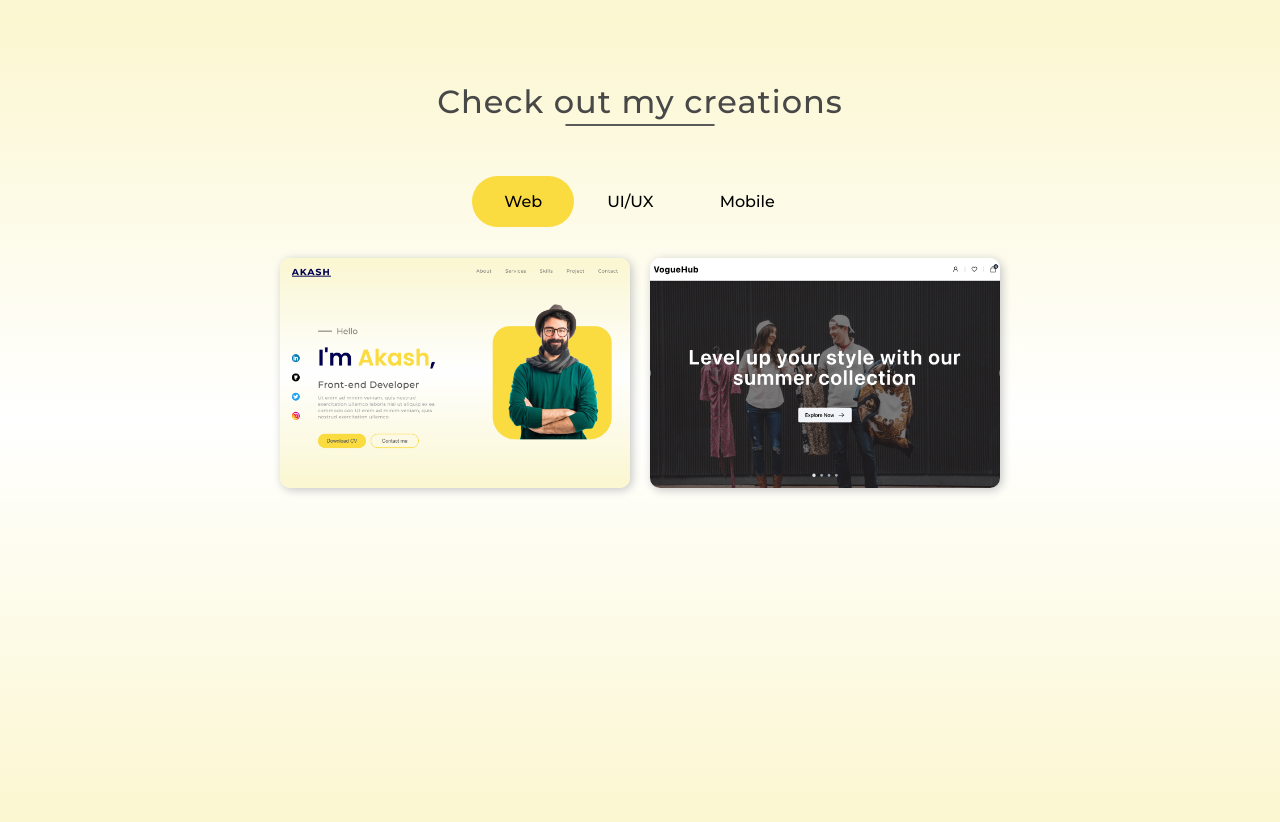
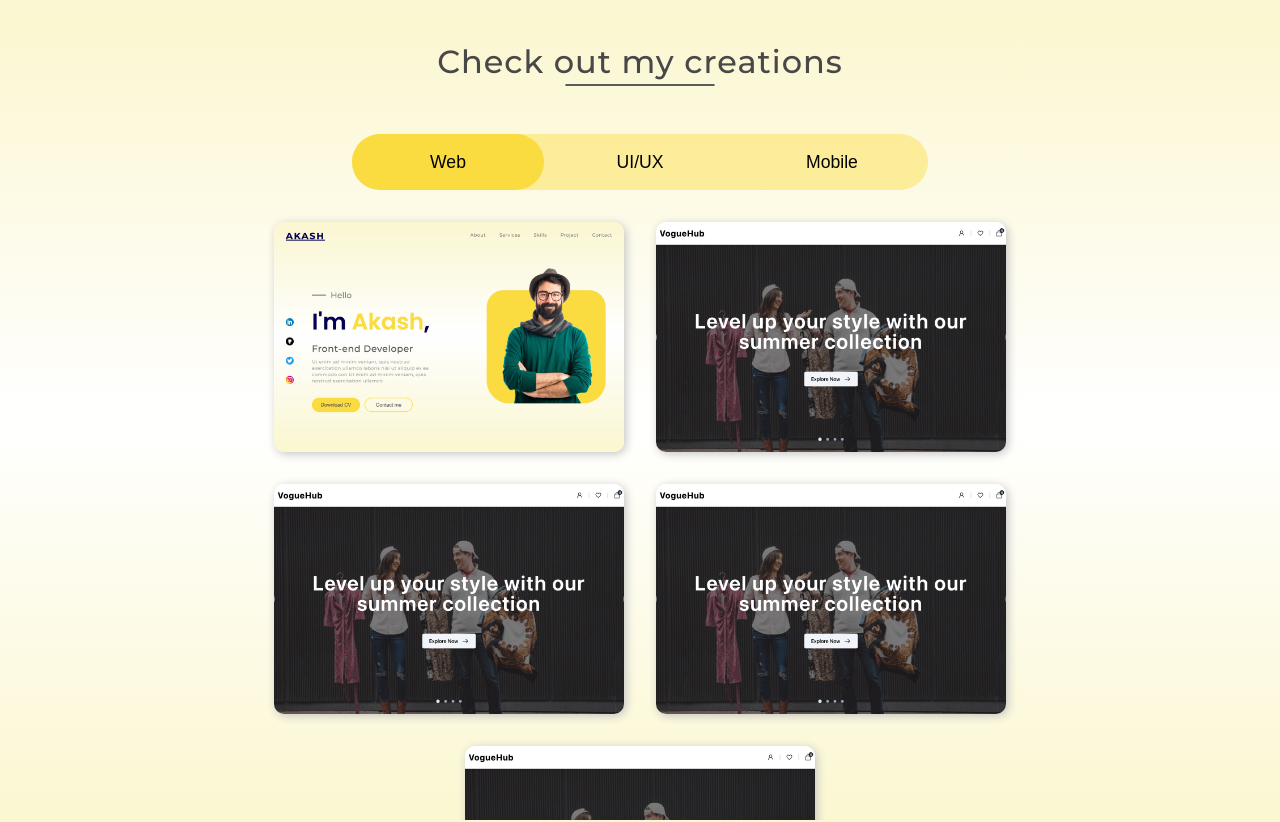
Before and after one commit to akashpatil8/personal-portfolio, a React (Vite) app: page / in a window 1280 px wide. Shown: the part 3180-4002 px from the top of the page. Built offline with nearby package versions, Linux system fonts and the light colour scheme.

Commit message:
Update TabComponent.jsx

```diff
--- a/package.json
+++ b/package.json
@@ -15,7 +15,6 @@
     "react-dom": "^18.2.0",
     "react-hook-form": "^7.51.1",
     "react-infinite-scroll-component": "^6.1.0",
-    "react-tabs": "^6.0.2",
     "react-type-animation": "^3.2.0"
   },
   "devDependencies": {
--- a/public/data/projectData.js
+++ b/public/data/projectData.js
@@ -58,27 +58,27 @@ export const projectData = {
       desc: "Ut enim ad minim veniam, quis nostrud exercitation ullamco laboris nisi ut aliquip ex ea commodo con Ut enim ad minim veniam, quiscnostrud exercitation ullamcoa",
       skillIcon: [react, tailwind, framer],
     },
-    // {
-    //   id: 3,
-    //   title: "pizzeria",
-    //   poster: "webProject3",
-    //   desc: "Ut enim ad minim veniam, quis nostrud exercitation ullamco laboris nisi ut aliquip ex ea commodo con Ut enim ad minim veniam, quiscnostrud exercitation ullamcoa",
-    //   skillIcon: ["html", "css", "javascript"],
-    // },
-    // {
-    //   id: 4,
-    //   title: "quizzler",
-    //   poster: "webProject4",
-    //   desc: "Ut enim ad minim veniam, quis nostrud exercitation ullamco laboris nisi ut aliquip ex ea commodo con Ut enim ad minim veniam, quiscnostrud exercitation ullamcoa",
-    //   skillIcon: ["html", "css", "javascript"],
-    // },
-    // {
-    //   id: 5,
-    //   title: "mapty website",
-    //   poster: "webProject5",
-    //   desc: "Ut enim ad minim veniam, quis nostrud exercitation ullamco laboris nisi ut aliquip ex ea commodo con Ut enim ad minim veniam, quiscnostrud exercitation ullamcoa",
-    //   skillIcon: ["html", "css", "javascript"],
-    // },
+    {
+      id: 3,
+      title: "VogueHub",
+      poster: voguehub,
+      desc: "Ut enim ad minim veniam, quis nostrud exercitation ullamco laboris nisi ut aliquip ex ea commodo con Ut enim ad minim veniam, quiscnostrud exercitation ullamcoa",
+      skillIcon: [react, tailwind, framer],
+    },
+    {
+      id: 4,
+      title: "VogueHub",
+      poster: voguehub,
+      desc: "Ut enim ad minim veniam, quis nostrud exercitation ullamco laboris nisi ut aliquip ex ea commodo con Ut enim ad minim veniam, quiscnostrud exercitation ullamcoa",
+      skillIcon: [react, tailwind, framer],
+    },
+    {
+      id: 5,
+      title: "VogueHub",
+      poster: voguehub,
+      desc: "Ut enim ad minim veniam, quis nostrud exercitation ullamco laboris nisi ut aliquip ex ea commodo con Ut enim ad minim veniam, quiscnostrud exercitation ullamcoa",
+      skillIcon: [react, tailwind, framer],
+    },
   ],
   mobile: [
     {
--- a/src/components/project/TabComponent.jsx
+++ b/src/components/project/TabComponent.jsx
@@ -1,6 +1,7 @@
+import "./tabComponent.scss";
+import { useState } from "react";
 import { motion } from "framer-motion";
-import { Tab, Tabs, TabList, TabPanel } from "react-tabs";
-import "./tabComponent.scss";
+
 import { projectData } from "../../../public/data/projectData";
 import ProjectCard from "./ProjectCard";
 
@@ -15,18 +16,37 @@ const varients = {
 };
 
 export default function TabComponent() {
+  const [tab, setTab] = useState("web");
   const { web, mobile, uiux } = projectData;
 
   return (
-    <Tabs>
-      <TabList>
-        <Tab>Web</Tab>
-        <Tab>UI/UX</Tab>
-        <Tab>Mobile</Tab>
-      </TabList>
+    <>
+      <div className="tabs">
+        <button
+          onClick={() => setTab("web")}
+          className="tab--button"
+          style={{ backgroundColor: `${tab === "web" ? "#fadc40" : ""}` }}
+        >
+          Web
+        </button>
+        <button
+          onClick={() => setTab("uiux")}
+          className="tab--button"
+          style={{ backgroundColor: `${tab === "uiux" ? "#fadc40" : ""}` }}
+        >
+          UI/UX
+        </button>
+        <button
+          onClick={() => setTab("mobile")}
+          className="tab--button"
+          style={{ backgroundColor: `${tab === "mobile" ? "#fadc40" : ""}` }}
+        >
+          Mobile
+        </button>
+      </div>
 
-      <TabPanel>
-        <div className="tab-card-container">
+      {tab === "web" && (
+        <div className="tab--container">
           {web.map((item, i) => (
             <motion.div
               key={item.id}
@@ -39,10 +59,9 @@ export default function TabComponent() {
             </motion.div>
           ))}
         </div>
-      </TabPanel>
-
-      <TabPanel>
-        <div className="tab-card-container">
+      )}
+      {tab === "uiux" && (
+        <div className="tab--container">
           {uiux.map((item, i) => (
             <motion.div
               key={item.id}
@@ -55,10 +74,9 @@ export default function TabComponent() {
             </motion.div>
           ))}
         </div>
-      </TabPanel>
-
-      <TabPanel>
-        <div className="tab-card-container">
+      )}
+      {tab === "mobile" && (
+        <div className="tab--container">
           {mobile.map((item, i) => (
             <motion.div
               key={item.id}
@@ -67,11 +85,12 @@ export default function TabComponent() {
               whileInView="final"
               custom={i + 1}
             >
+              {" "}
               <ProjectCard item={item} />
             </motion.div>
           ))}
         </div>
-      </TabPanel>
-    </Tabs>
+      )}
+    </>
   );
 }
--- a/src/components/project/tabComponent.scss
+++ b/src/components/project/tabComponent.scss
@@ -1,35 +1,30 @@
 @import "react-tabs/style/react-tabs.scss";
 
-.react-tabs__tab-list {
-  border: none;
-  margin-bottom: 2rem;
-  text-align: center;
+.tabs {
+  display: flex;
+  background-color: #fadb4071;
+  border-radius: 3rem;
+
+  .tab--button {
+    height: 3.5rem;
+    width: 12rem;
+    border-radius: 3rem;
+    border: none;
+    font-size: 1.1rem;
+    background-color: transparent;
+  }
 }
 
-.react-tabs__tab--selected {
-  background-color: #fadc40;
-  color: black;
-  border-radius: 50px;
-  border: none;
-}
-.react-tabs__tab {
-  display: inline-block;
-  position: relative;
-  list-style: none;
-  padding: 1rem 2rem;
-  cursor: pointer;
-  font-size: 1rem;
-  font-weight: 500;
+.tab--container {
+  padding: 2rem;
+  display: flex;
+  justify-content: center;
+  flex-wrap: wrap;
+  gap: 2rem;
+  height: calc(100vh - 12rem);
 }
 
-.react-tabs__tab-panel {
-  height: 500px;
-  width: auto;
+.active {
+  background-color: #fadc40;
+  font-weight: bold;
 }
-
-.tab-card-container {
-  display: flex;
-  flex-wrap: wrap;
-  justify-content: center;
-  gap: 20px;
-}
```
Also changed, not shown: 1 other file (tests, documents, lock files or other folders).
